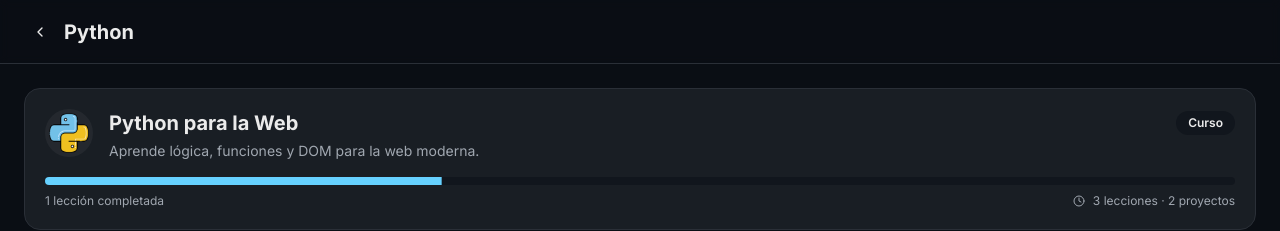
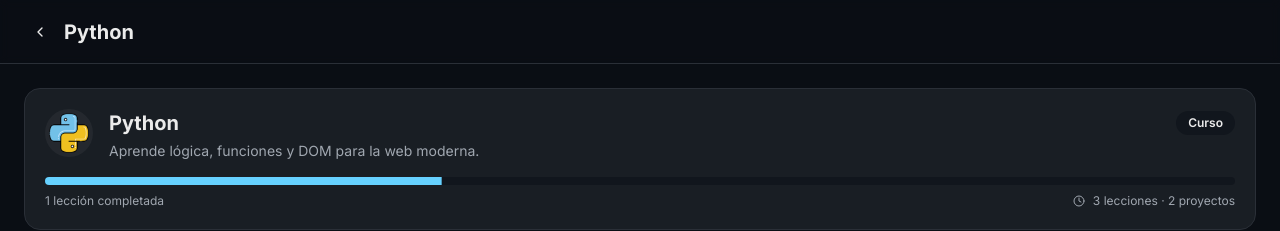
Before and after one commit to Lume03/Codecraft, a Next.js app: page /course/py-101 in a window 1280 px wide. Shown: the top 231 px of the page. Built offline with nearby package versions, Linux system fonts and the light colour scheme.

Commit message:
El curso se llama Python  (_for element h2_)

```diff
--- a/src/app/course/[courseId]/page.tsx
+++ b/src/app/course/[courseId]/page.tsx
@@ -70,7 +70,7 @@ export default function CourseDetailPage() {
             </div>
             <div className="flex-1">
               <div className="flex items-center justify-between">
-                <h2 className="text-xl font-bold">{course.title} para la Web</h2>
+                <h2 className="text-xl font-bold">{course.title}</h2>
                 <span className="rounded-full bg-secondary px-3 py-1 text-xs font-semibold">
                   Curso
                 </span>
```
